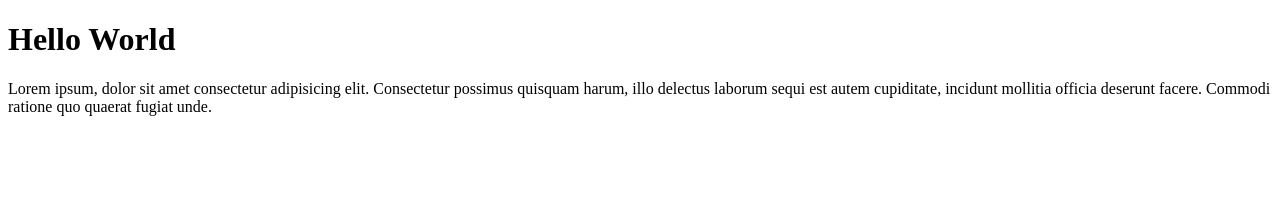
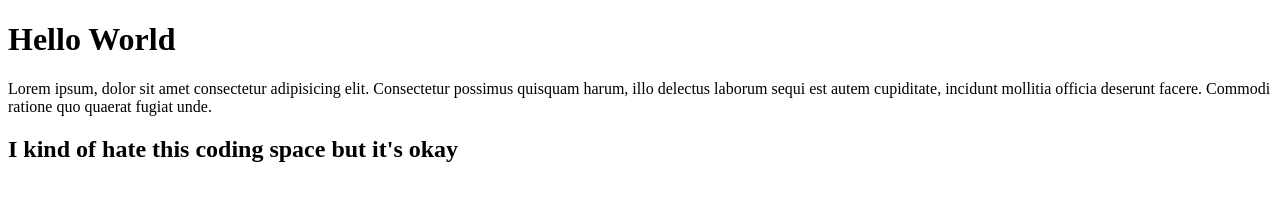
Before and after one commit to marianaasandovall/tstmari, a plain HTML site: page index.html in a window 1280 px wide. Drawn offline with Linux system fonts and the light colour scheme.

Commit message:
added new header

```diff
--- a/index.html
+++ b/index.html
@@ -8,5 +8,7 @@
 <body>
     <h1>Hello World</h1>
     <p>Lorem ipsum, dolor sit amet consectetur adipisicing elit. Consectetur possimus quisquam harum, illo delectus laborum sequi est autem cupiditate, incidunt mollitia officia deserunt facere. Commodi ratione quo quaerat fugiat unde.</p>
+
+    <h2>I kind of hate this coding space but it's okay</h2>
 </body>
 </html>
```
